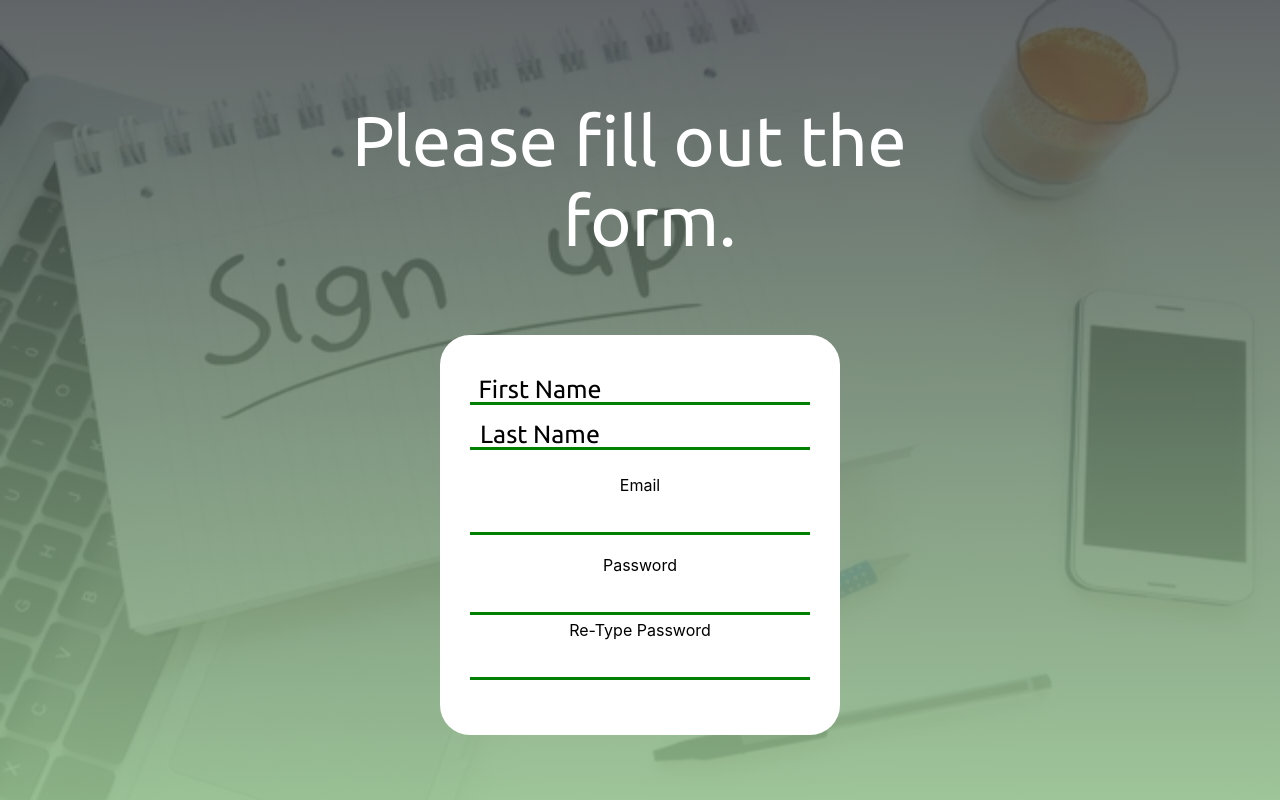
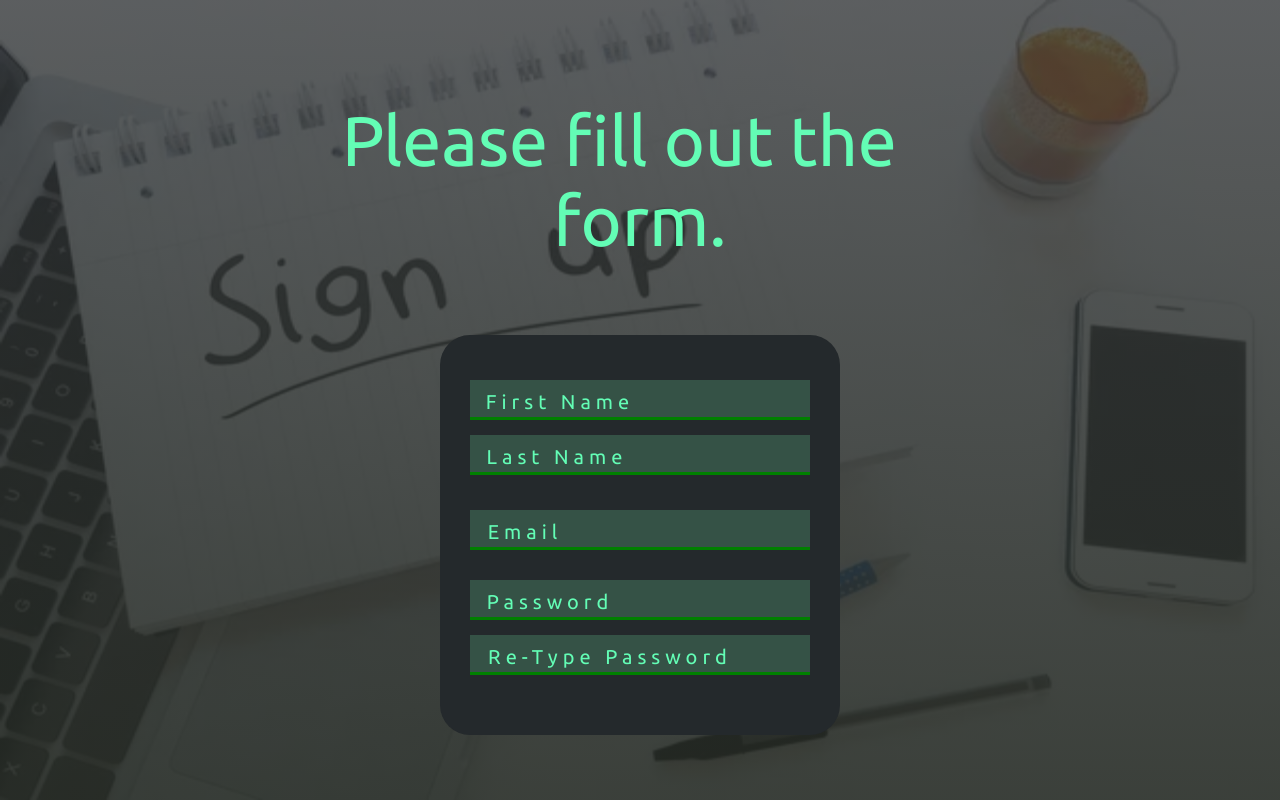
Before and after one commit to baldeepparihar/auth-login-with-jwt-mongoose, a React (Create React App) app in the folder client/: page /signup in a window 1280 px wide. Built offline with nearby package versions, Linux system fonts and the light colour scheme.

Commit message:
sign up page styling changes

```diff
--- a/client/src/components/home/home.css
+++ b/client/src/components/home/home.css
@@ -43,6 +43,7 @@ html {
     text-align: center;
     color: rgb(197, 21, 21);
     animation: left_to_right 1s ease-in;
+    animation-fill-mode: forwards;
   }
 
   .home h3 {
--- a/client/src/components/signup/signup.css
+++ b/client/src/components/signup/signup.css
@@ -27,7 +27,7 @@ html {
 
   /* CSS BEGIN */
   .signup {
-    background-image: linear-gradient(to bottom, rgba(58, 62, 66, 0.8), rgba(148, 190, 142, 0.9)),
+    background-image: linear-gradient(to bottom, rgba(51, 54, 56, 0.8), rgba(38, 43, 37, 0.9)),
     url('../../assets/signup.jpg');
     background-size: 100vw 100vh;
     background-position-x: center;
@@ -48,16 +48,13 @@ html {
     margin-bottom: 75px;
     width: 10%;
     color: #ffffff;
+    color: rgb(99, 253, 181);
     font-family: 'Ubuntu', sans-serif;
     font-size: 70px;
     visibility: visible;
-    animation: rotate 1s ease;
+    animation: rotate .6s ease;
     animation-fill-mode: forwards;
   }
-
-  /* .rotate {
-
-  } */
 
   .signup__header--sentence {
     margin-bottom: 75px;
@@ -65,20 +62,20 @@ html {
     width: 80%;
     text-align: center;
     color: #ffffff;
+    color: rgb(99, 253, 181);
     font-family: 'Ubuntu', sans-serif;
     font-size: 70px;
     opacity: 0;
-    animation: fade-in .6s ease-in .6s;
+    animation: fade-in-right_to_left .6s ease-in .6s;
     animation-fill-mode: forwards;
   }
 
   .signup__form {
-    background: rgb(3,106,58);
-    background: #fff;
+    background-color: #24292c;
     display: flex;
     flex-direction: column;
     align-items: center;
-    justify-content: flex-start;
+    justify-content: center;
     height: 400px;
     min-width: 400px;
     padding: 30px;
@@ -101,10 +98,11 @@ html {
   .signup__form--names input {
       height: 40px;
       width: 100%;
-      margin-bottom: 5px;
+      margin-bottom: 15px;
       border: none;
       outline: none;
       border-bottom: 3px solid green;
+      background-color: #355246;
   }
 
   .firstName-input {
@@ -113,10 +111,12 @@ html {
 
   .firstName-label {
     position: absolute;
-    transform: translate(-100px, 10px);
+    transform: translate(-80px, 10px);
     z-index: 10;
     font-family: 'Ubuntu', sans-serif;
-    font-size: 25px;
+    font-size: 20px;
+    letter-spacing: 5px;
+    color: rgb(99, 253, 181);
   }
 
   .firstName-input:focus + label {
@@ -130,10 +130,12 @@ html {
 
   .lastName-label {
     position: absolute;
-    transform: translate(-100px, 55px);
+    transform: translate(-83px, 65px);
     z-index: 10;
     font-family: 'Ubuntu', sans-serif;
-    font-size: 25px;
+    font-size: 20px;
+    letter-spacing: 5px;
+    color: rgb(99, 253, 181);
   }
 
   .signup__form--email {
@@ -147,10 +149,25 @@ html {
   .signup__form--email input {
     height: 40px;
     width: 100%;
-    margin-bottom: 20px;
+    margin-bottom: 30px;
     border: none;
     outline: none;
     border-bottom: 3px solid green;
+    background-color: #355246;
+  }
+
+  .email-label {
+      position: absolute;
+      transform: translate(-115px, 10px);
+      z-index: 10;
+      font-family: 'Ubuntu', sans-serif;
+      font-size: 20px;
+      letter-spacing: 5px;
+      color: rgb(99, 253, 181);
+  }
+
+  .email-input {
+      position: relative;
   }
 
   .signup__form--passwords {
@@ -163,10 +180,37 @@ html {
   .signup__form--passwords input {
     height: 40px;
     width: 100%;
-    margin-bottom: 5px;
+    margin-bottom: 15px;
     border: none;
     outline: none;
     border-bottom: 3px solid green;
+    background-color: #355246;
+  }
+
+  .password-label {
+    position: absolute;
+    transform: translate(-90px, 10px);
+    z-index: 10;
+    font-family: 'Ubuntu', sans-serif;
+    font-size: 20px;
+    letter-spacing: 5px;
+    color: rgb(99, 253, 181);
+  }
+  .password-input {
+    position: relative;
+  }
+
+  .retypePassword-label {
+    position: absolute;
+    transform: translate(-30px, 65px);
+    z-index: 10;
+    font-family: 'Ubuntu', sans-serif;
+    font-size: 20px;
+    letter-spacing: 5px;
+    color: rgb(99, 253, 181);
+  }
+  .retypePassword-input {
+    position: relative;
   }
 
   .signup__form input:focus {
@@ -185,37 +229,69 @@ html {
     }
   }
 
+  @keyframes fade-in-right_to_left {
+    0% {
+      margin-left: 50%;
+      opacity: 0;
+    }
+    33.3% {
+      margin-left: 25%;
+    }
+    66.6% {
+      margin-left: 0%;
+    }
+    100% {
+      margin-left: -10%;
+      opacity: 1;
+    }
+  }
+
   @keyframes rotate {
       0% {
           transform: rotateY(0deg);
-          font-size: 90px;
+          font-size: 180px;
+          color: rgb(60, 223, 60);
+          margin-left: 70%;
       }
       12.5% {
           transform: rotateY(45deg);
+          margin-left: 60%;
+          color: rgb(60, 223, 60);
       }
       25% {
           transform: rotateY(90deg);
-          font-size: 100px;
+          margin-left: 50%;
+          color: rgb(60, 223, 60);
       }
       37.5% {
           transform: rotateY(135deg);
+          margin-left: 40%;
+          color: rgb(60, 223, 60);
       }
       50% {
           transform: rotateY(180deg);
-          font-size: 90px;
+          font-size: 230px;
+          margin-left: 30%;
+          color: rgb(60, 223, 60);
       }
       62.5% {
           transform: rotateY(225deg);
+          margin-left: 22%;
+          color: rgb(60, 223, 60);
       }
       75% {
           transform: rotateY(270deg);
-          font-size: 50px;
+          margin-left: 11%;
+          color: rgb(60, 223, 60);
       }
       87.5% {
           transform: rotateY(315deg);
+          margin-left: 6%;
+          color: rgb(60, 223, 60);
       }
       100% {
           transform: rotateY(360deg);
           font-size: 70px;
+          margin-left: 0%;
       }
   }
--- a/client/src/components/signup/signup.js
+++ b/client/src/components/signup/signup.js
@@ -15,14 +15,14 @@ function Signup() {
                     <input id="lastName" className="lastName-input" type="text" />
                 </div>
                 <div className="signup__form--email" >
-                    <label htmlFor="email">Email</label>
-                    <input type="email" id="email" />
+                    <label className="email-label" htmlFor="email">Email</label>
+                    <input className="email-input" type="email" id="email" />
                 </div>
                 <div className="signup__form--passwords">
-                    <label htmlFor="password">Password</label>
-                    <input type="password" id="password" />
-                    <label htmlFor="re-type-password">Re-Type Password</label>
-                    <input type="password" id="password" />
+                    <label className="password-label" htmlFor="password">Password</label>
+                    <input className="password-input" type="password" id="password" />
+                    <label className="retypePassword-label" htmlFor="re-type-password">Re-Type Password</label>
+                    <input className="retypePassword-input" type="password" id="password" />
                 </div>
             </form>
         </div>
```
